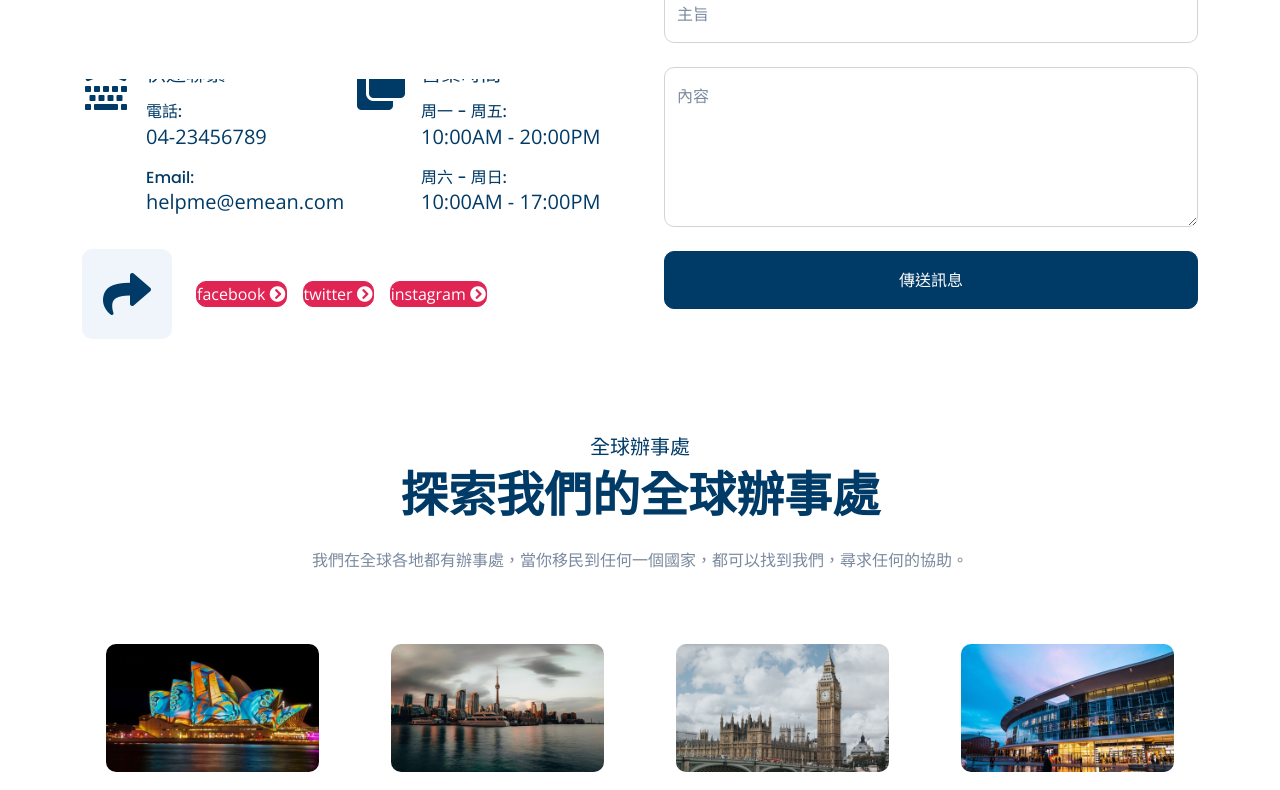
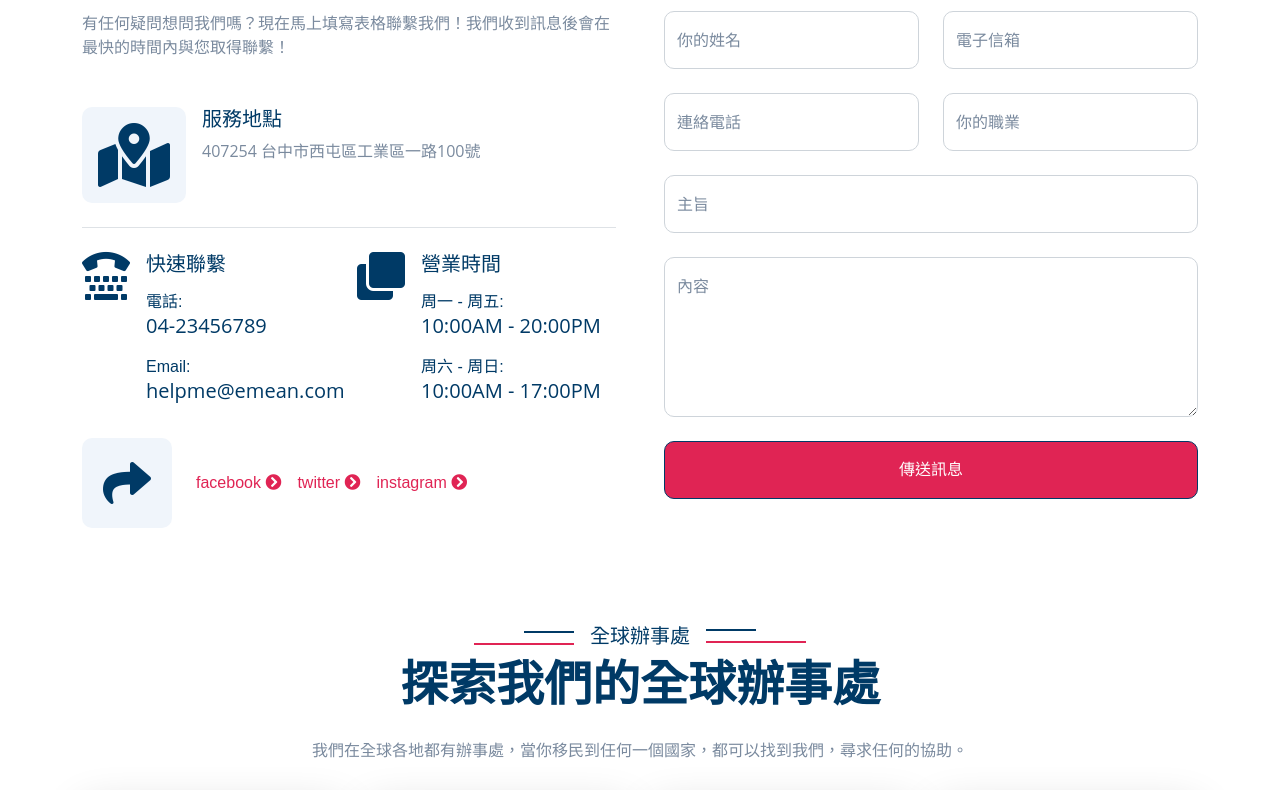
Before and after one commit to javacode113/immigrant, a plain HTML site: page contact.html in a window 1280 px wide. Shown: the part 721-1511 px from the top of the page. Drawn offline with nearby package versions, Linux system fonts and the light colour scheme; a web font is replaced by a local one.

Commit message:
Add files via upload

```diff
--- a/contact.html
+++ b/contact.html
@@ -8,26 +8,25 @@
     <meta content="" name="keywords">
     <meta content="" name="description">
 
-    <!-- Google Web Fonts -->
+    <!-- Google字型 -->
     <link rel="preconnect" href="https://fonts.googleapis.com">
     <link rel="preconnect" href="https://fonts.gstatic.com" crossorigin>
-    <link
-        href="https://fonts.googleapis.com/css2?family=Open+Sans:wght@400;500;600;700&family=Poppins:wght@200;300;400;500;600&display=swap"
+    <link href="https://fonts.googleapis.com/css2?family=Zen+Old+Mincho:wght@400;500;600;700;900&display=swap"
         rel="stylesheet">
 
-    <!-- Icon Font Stylesheet -->
+    <!-- Icon -->
     <link rel="stylesheet" href="https://use.fontawesome.com/releases/v5.15.4/css/all.css" />
     <link href="https://cdn.jsdelivr.net/npm/bootstrap-icons@1.4.1/font/bootstrap-icons.css" rel="stylesheet">
 
-    <!-- Libraries Stylesheet -->
+    <!-- animate -->
     <link href="lib/animate/animate.min.css" rel="stylesheet">
     <link href="lib/owlcarousel/assets/owl.carousel.min.css" rel="stylesheet">
 
-    <!-- Customized Bootstrap Stylesheet -->
+    <!-- Bootstrap -->
     <link href="css/bootstrap.min.css" rel="stylesheet">
 
-    <!-- Template Stylesheet -->
-    <link href="css/style.css" rel="stylesheet">
+    <!-- myall.css -->
+    <link href="css/myall.css" rel="stylesheet">
 </head>
 
 <body>
@@ -144,7 +143,8 @@
     </div>
     <!-- Header 結束標籤 -->
 
-    <!-- Contact Start -->
+
+    <!-- 資料表格 起始標籤  -->
     <div class="container-fluid contact overflow-hidden py-5">
         <div class="container py-5">
             <div class="row g-5 mb-5">
@@ -328,7 +328,8 @@
             </div>
         </div>
     </div>
-    <!-- Contact End -->
+    <!-- 資料表格 結束標籤 -->
+
 
     <!-- 頁尾 起始標籤 -->
     <div class="container-fluid footer py-5 wow fadeIn" data-wow-delay="0.2s">
@@ -395,6 +396,7 @@
     </div>
     <!-- 頁尾 結束標籤 -->
 
+
     <!-- 版權宣告 起始標籤 -->
     <div class="container-fluid copyright py-4">
         <div class="container">
```
